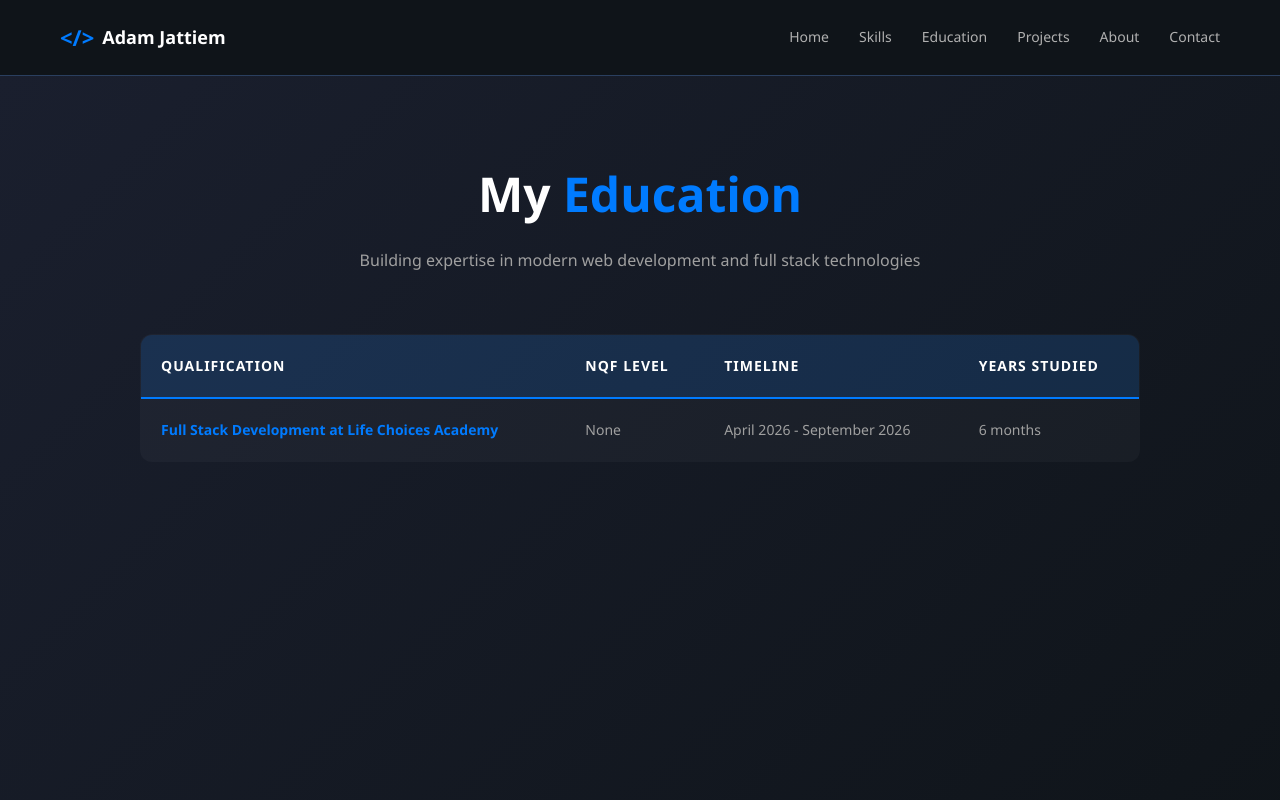
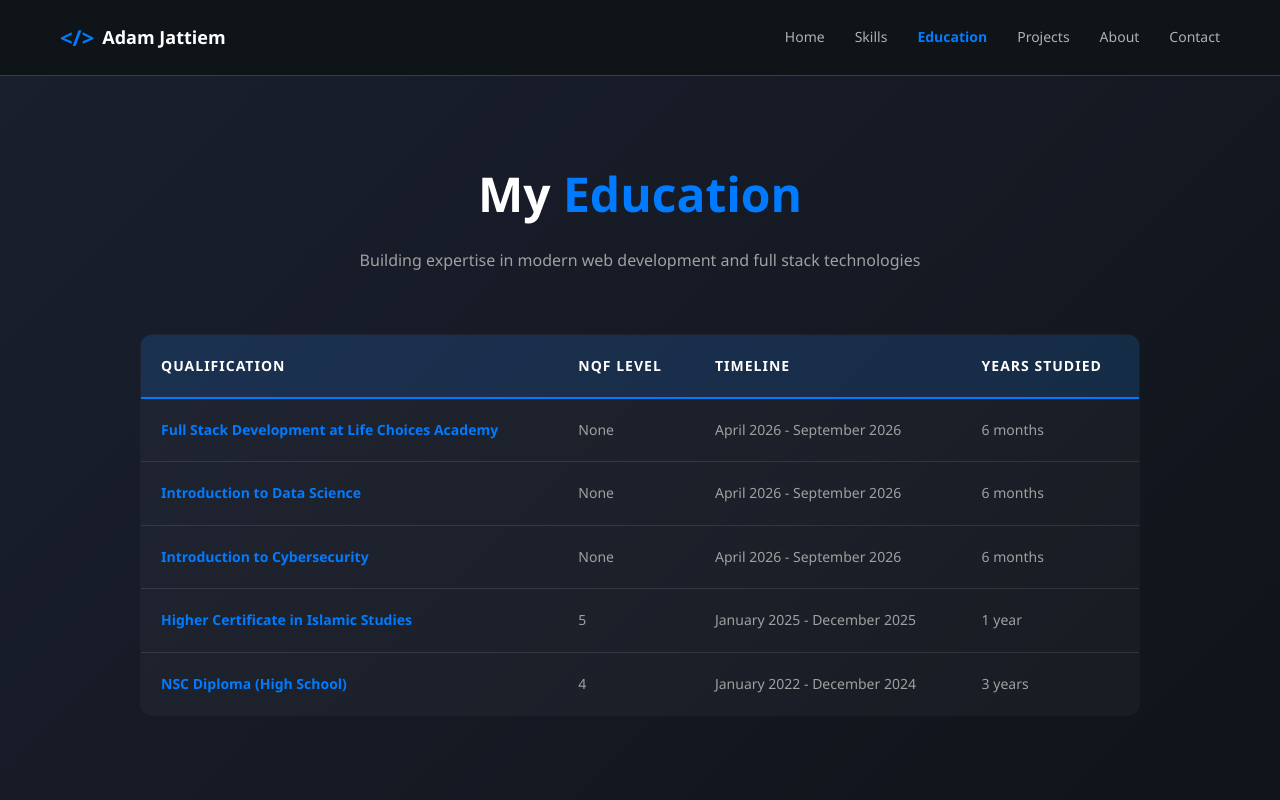
Before and after one commit to adamjattiem12-gif/Portfolio-v2, a Vue app: page /education in a window 1280 px wide. Shown: the top 800 px of the page. Built offline with nearby package versions, Linux system fonts and the light colour scheme.

Commit message:
added certs

```diff
--- a/src/assets/main.css
+++ b/src/assets/main.css
@@ -68,6 +68,11 @@ body {
 
 .nav a:hover {
   color: #007bff;
+}
+
+.nav a.router-link-exact-active {
+  color: #007bff;
+  font-weight: 600;
 }
 
 .menu-toggle {
--- a/src/views/EducationView.vue
+++ b/src/views/EducationView.vue
@@ -21,6 +21,30 @@
               <td>None</td>
               <td>April 2026 - September 2026</td>
               <td>6 months</td>
+            </tr>
+            <tr>
+              <td class="institution-cell"><a href="https://www.credly.com/badges/cd2bc1b9-5359-41f2-bf49-7bd1b87c09fb/public_url" target="_blank" rel="noopener noreferrer">Introduction to Data Science</a></td>
+              <td>None</td>
+              <td>April 2026 - September 2026</td>
+              <td>6 months</td>
+            </tr>
+            <tr>
+              <td class="institution-cell"><a href="https://www.credly.com/badges/b436120d-233d-4057-8e5e-eb0761f9d53a/public_url" target="_blank" rel="noopener noreferrer">Introduction to Cybersecurity</a></td>
+              <td>None</td>
+              <td>April 2026 - September 2026</td>
+              <td>6 months</td>
+            </tr>
+            <tr>
+              <td class="institution-cell">Higher Certificate in Islamic Studies</td>
+              <td>5</td>
+              <td>January 2025 - December 2025</td>
+              <td>1 year</td>
+            </tr>
+            <tr>
+              <td class="institution-cell">NSC Diploma (High School)</td>
+              <td>4</td>
+              <td>January 2022 - December 2024</td>
+              <td>3 years</td>
             </tr>
           </tbody>
         </table>
@@ -96,6 +120,15 @@
   color: #007bff;
   font-weight: 600;
 }
+.education-table .institution-cell a {
+  color: inherit;
+  font-weight: inherit;
+  text-decoration: none;
+}
+
+.education-table .institution-cell a:hover {
+  text-decoration: underline;
+}
 @media (max-width: 768px) {
   .education-table th,
   .education-table td {
```
